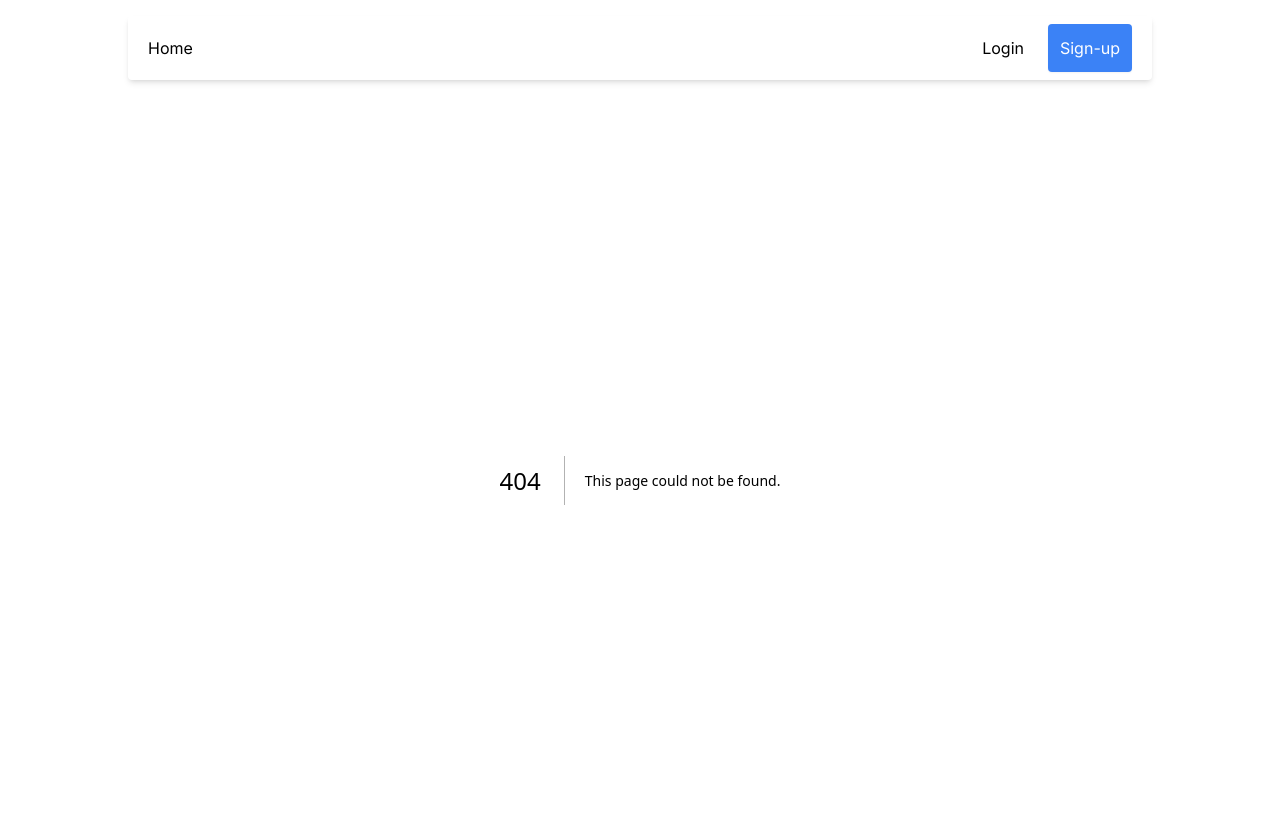
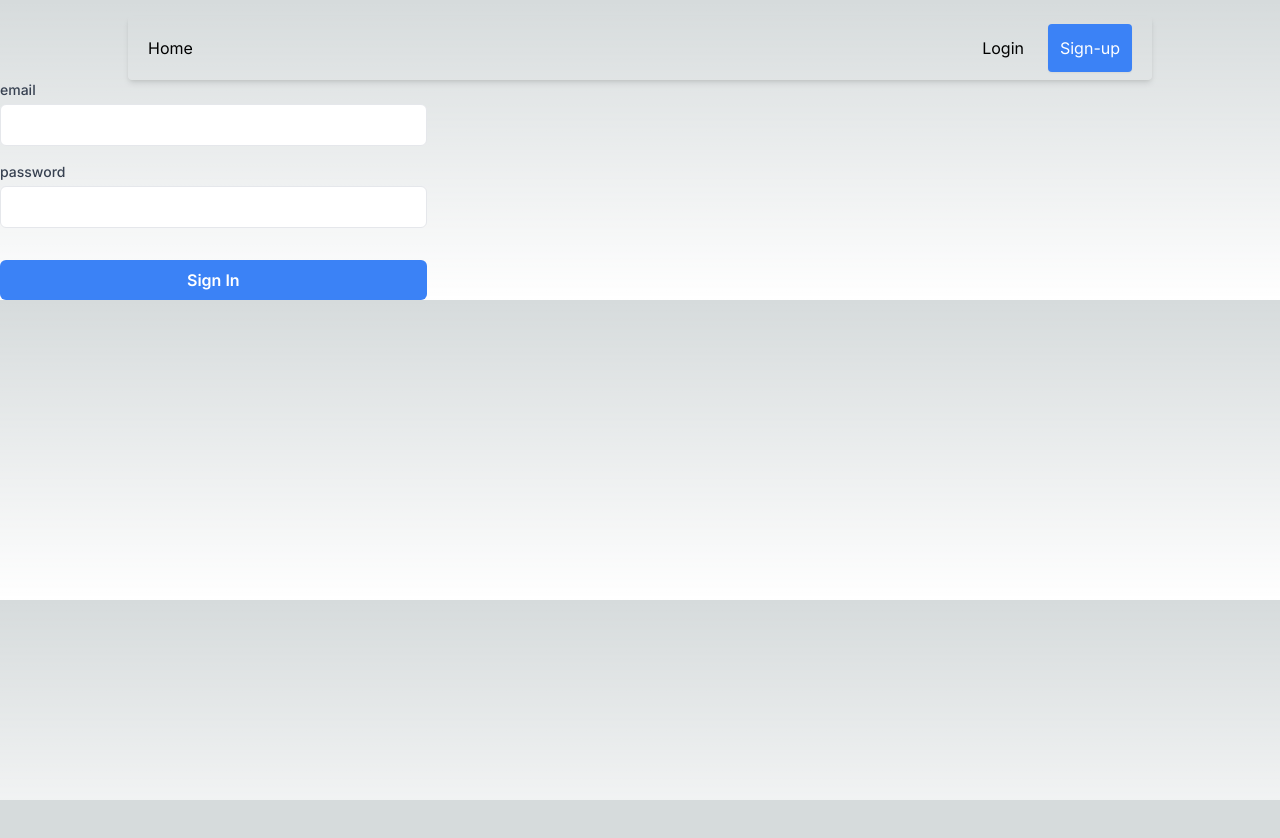
Before and after one commit to theGaryLarson/nextAuthMongoDBExample, a Next.js app in the folder my-next-auth/: page /auth/sign-in in a window 1280 px wide. Before the commit this address had no page. Shown: the top 838 px of the page. After the commit the page ends 800 px from the top, so only its background shows below. Built offline with nearby package versions, Linux system fonts and the light colour scheme.

Commit message:
added sign-in page. TODO: server error directing to profile page when not in db. throwing error when in db.

```diff
--- /dev/null
+++ b/my-next-auth/app/auth/sign-in/page.tsx
@@ -0,0 +1,60 @@
+"use client";
+
+// sign in page
+import {ChangeEventHandler, FormEventHandler, useEffect, useState} from "react";
+import { signIn } from "next-auth/react";
+import InputField from "@/components/InputField";
+import { useRouter } from "next/navigation";
+import Alert from "@/components/Alert";
+
+const SignIn = () => {
+    const [error, setError] = useState("");
+    const [userInfo, setUserInfo] = useState({
+        email: "",
+        password: "",
+    });
+    const router = useRouter();
+
+    const { email, password } = userInfo;
+    const handleChange: ChangeEventHandler<HTMLInputElement> = ({ target }) => {
+        const { name, value } = target;
+        setUserInfo({ ...userInfo, [name]: value });
+    }
+
+    const handleSubmit: FormEventHandler<HTMLFormElement> = async (e) => {
+        e.preventDefault();
+        // Form submission logic
+        const res = await signIn("credentials", {
+            email,
+            password,
+            redirect: false, /*needed to display error message coming from our backend.*/
+        });
+
+
+        if (res?.error) setError(res.error);
+        router.replace("/profile")
+    }
+
+    return (
+        <div>
+            <form className="w-1/3" onSubmit={handleSubmit}>
+                {error ? (
+                    <div className="mb-4">
+                        <Alert value={error}/>
+                    </div>
+                ) : null}
+                <InputField label="email" name="email" value={email} onChange={handleChange} />
+                <InputField label="password" name="password" value={password} onChange={handleChange} />
+                <button
+                    className="w-full py-2 mt-4 font-semibold text-white bg-blue-500 rounded-md hover:bg-blue-600"
+                    type="submit"
+                >
+                    Sign In
+                </button>
+            </form>
+        </div>
+    )
+
+}
+
+export default SignIn
```
